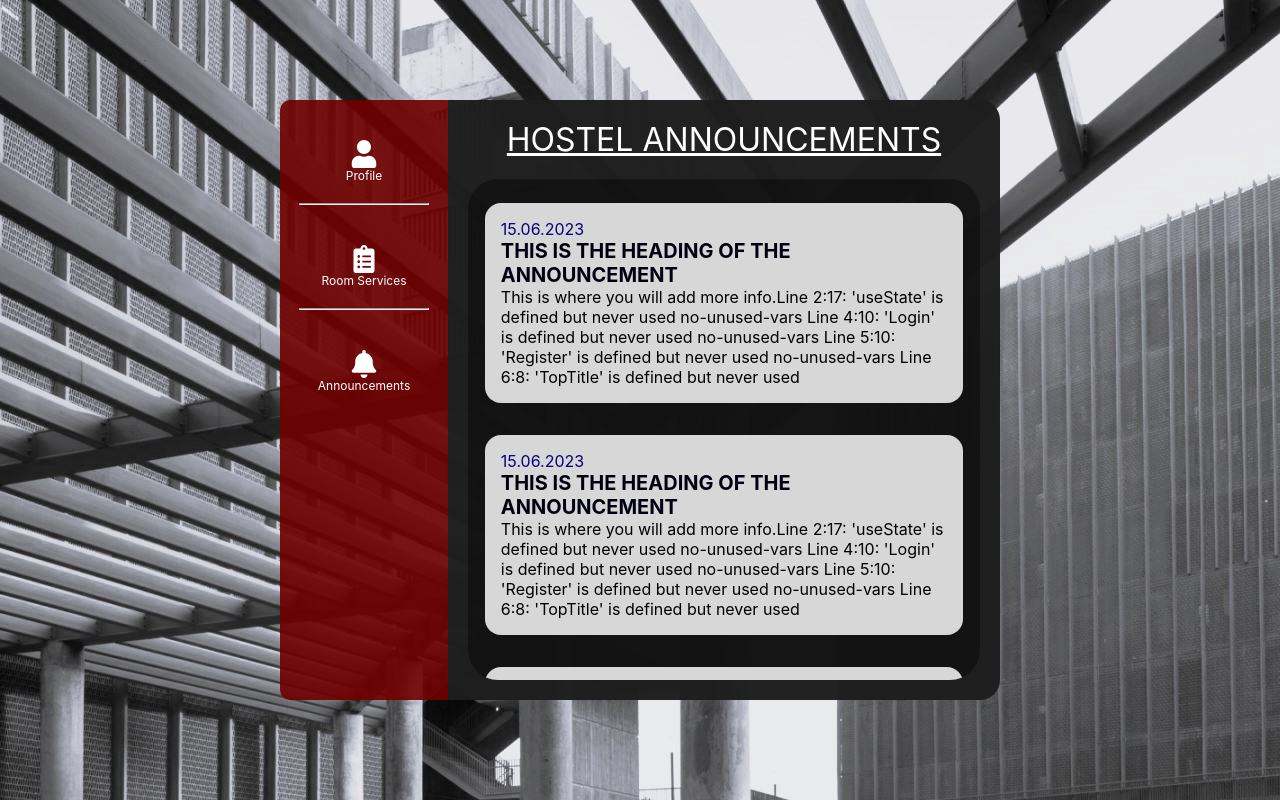
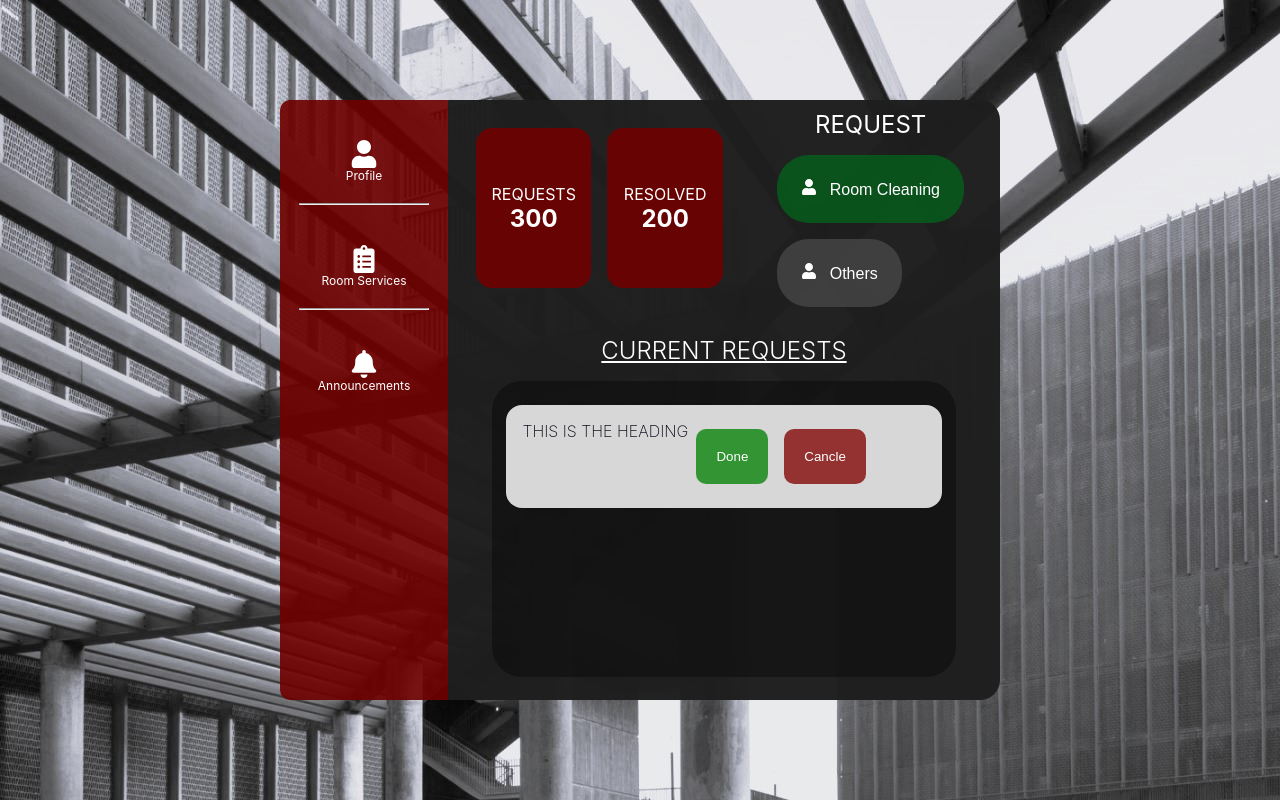
Before and after one commit to hjain2003/Hostel_Management, a React (Create React App) app in the folder client/: page /profile in a window 1280 px wide. Built offline with nearby package versions, Linux system fonts and the light colour scheme.

Commit message:
started requests page

```diff
--- a/client/src/App.js
+++ b/client/src/App.js
@@ -8,6 +8,7 @@ import HostelBanner from './components/HostelBanner/HostelBanner';
 import SideNavbar from './components/SideNavbar/SideNavbar';
 import Profile from './components/Profile/Profile';
 import Announcement from './components/Announcements/Announcement';
+import Services from './components/RoomServices/Services'
 
 function App() {
   // const [currentForm, setCurrentForm] = useState('login');
@@ -21,7 +22,8 @@ function App() {
     {/* <HostelBanner/> */}
     {/* <SideNavbar/> */}
     {/* <Profile/> */}
-    <Announcement/>
+    {/* <Announcement/> */}
+    <Services/>
     </>
     // <div className='App'>
     //   <div className="Head">
--- /dev/null
+++ b/client/src/components/RoomServices/Rcard/Rcard.css
@@ -0,0 +1,28 @@
+.aTitle{
+    color: rgb(1, 0, 16);
+    font-size: 2vh;
+    font-weight: 200;
+}
+.Thecard{
+    height:fit-content;
+    width: 90%;
+    display: flex;
+    flex-direction: row;
+    background-color: rgb(215, 215, 215);
+    margin: 2vh;
+    padding: 2vh;
+    color: black;
+    border-radius: 2vh;
+}
+.aTitle{
+    align-items: left;
+}
+.done{
+    background-color: rgba(0, 128, 0, 0.77);
+    margin: 1vh;
+    right: 0px;
+}
+.cancle{
+    background-color: rgba(128, 0, 0, 0.77);
+    margin: 1vh;
+}
--- /dev/null
+++ b/client/src/components/RoomServices/Rcard/Rcard.jsx
@@ -0,0 +1,16 @@
+import * as React from 'react';
+import './Rcard.css';
+
+const RCard = () => {
+    return (
+     <div className='Thecard'>
+        <div className='TheACard'>
+            <h3 className='aTitle'>THIS IS THE HEADING</h3>
+        </div>
+        <button className='done'>Done</button>
+        <button className='cancle'>Cancle</button>
+     </div>
+    )
+  }
+
+  export default RCard;
--- a/client/src/components/RoomServices/Services.css
+++ b/client/src/components/RoomServices/Services.css
@@ -0,0 +1,137 @@
+
+.req_contain{
+    height: 70vh;
+    width: 40vw;
+    background-color: rgba(30, 30, 30, 0.98);
+    border-top-right-radius: 20px;
+    border-bottom-right-radius: 20px;
+    display: flex;
+    flex-direction: column;
+    padding: 20px;
+    color: white;
+}
+
+.ircard{
+    background-color: rgba(111, 0, 0, 0.91);
+    padding: 1vh;
+    border-radius: 2vh;
+    margin: 1vh;
+}
+
+.ircard h3 {
+    font-size: 3vh;
+}
+
+.ircard {
+    font-size: 2vh;
+    height: 18vh;
+    width: 18vw;
+    display: flex;
+    justify-content: center;
+    align-items: center;
+    flex-direction: column;
+}
+
+.reqCard {
+    padding: 1vh;
+    padding-left: 3vw;
+    height: 18vh;
+    width: 18vw;
+    font-size: 2vh;
+    display: flex;
+    flex-direction: column;
+    justify-content: center;
+    align-items: center;
+}
+
+.row112{
+    justify-content: space-around;
+    display: flex;
+    flex-direction: row;
+    align-items: center;
+    height: fit-content;
+}
+
+.rhead{
+    text-align: center;
+    margin: 1vh;
+    font-size: 3vh;
+}
+
+.rclean{
+    background-color: rgba(0, 105, 28, 0.699);
+    margin: 1vh;
+    padding: 3vh;
+    border-radius: 4vh;
+    width: max-content;
+    font-size: 2vh;
+}
+
+.other{
+    background-color: rgba(77, 77, 77, 0.699);
+    margin: 1vh;
+    padding: 3vh;
+    border-radius: 4vh;
+    font-size: 2vh;
+    width: fit-content;
+}
+.nextRow{
+    margin: 3vh;
+}
+.cHead{
+    text-align: center;
+    margin: 2vh;
+    font-size: 3vh;
+    font-weight: 300;
+    text-decoration: underline;
+}
+
+.reqDisplay{
+    background-color: rgba(0, 0, 0, 0.37);
+    padding: 1vh;
+    border-radius: 30px;
+    display: flex;
+    flex-direction: column;
+    align-items: center;
+    height: 35vh;
+    overflow-x: hidden;
+}
+
+@media (max-width: 700px) {
+    .reqCard {
+        margin-top: 5vh;
+        width: inherit;
+    }
+
+    .req_contain {
+        border-radius: 0;
+        height: auto;
+        width: 90%;
+        overflow-y: auto;
+    }
+    .rhead{
+        text-align: center;
+        margin: 1vh;
+        font-size: 4vh;
+        font-weight: 300;
+    }
+    .ircard{
+        background-color: rgba(111, 0, 0, 0.91);
+        width: 30vw;
+        font-size: 3vh;
+    }
+    .cHead{
+        font-size: 4vh;
+        margin: 4vh;
+        margin-top: 6yyyvh;
+    }
+
+
+}
+@media (max-width: 800px) {
+    .row112{
+        flex-direction: column;
+        height: 100vh;
+        overflow: hidden;
+    }
+}
--- a/client/src/components/RoomServices/Services.jsx
+++ b/client/src/components/RoomServices/Services.jsx
@@ -1,10 +1,42 @@
 import React from 'react';
 import './Services.css';
+import SideNavbar from '../SideNavbar/SideNavbar';
+import { FaUser, FaClipboardList, FaBell } from 'react-icons/fa';
+import RCard from './Rcard/Rcard';
 
 const Services = () => {
   return (
-    <div>
-
+    <div className="entire_page_div">
+      <div className="sideBar_Profile">
+        <SideNavbar />
+        <div className='req_contain'>
+        <div className='row112'>
+            <div className="ircard">
+              REQUESTS
+              <br />
+              <h2>300</h2>
+            </div>
+            <div className="ircard">
+              RESOLVED
+              <br />
+              <h2>200</h2>
+            </div>
+            <div className="reqCard">
+              <span className='rhead'>REQUEST</span>
+              <div>
+              <button className='rclean'><FaUser/>&ensp; Room Cleaning</button>
+              <button className='other'><FaUser/>&ensp; Others</button>
+              </div>
+            </div>
+        </div>
+        <div className='nextRow'>
+        <div className='cHead'>CURRENT REQUESTS</div>
+        <div className='reqDisplay'>
+        <RCard/>
+        </div>
+        </div>
+        </div>
+      </div>
     </div>
   )
 }
--- a/client/src/components/SideNavbar/SideNavbar.css
+++ b/client/src/components/SideNavbar/SideNavbar.css
@@ -5,7 +5,7 @@
     border-top-left-radius: 10px;
     border-bottom-left-radius: 10px;
     color: white;
-    background-color: rgba(111, 0, 0, 0.91);
+    background-color: #700000e8;
     height: 70vh;
     padding: 20px;
     width: 10vw;
```
